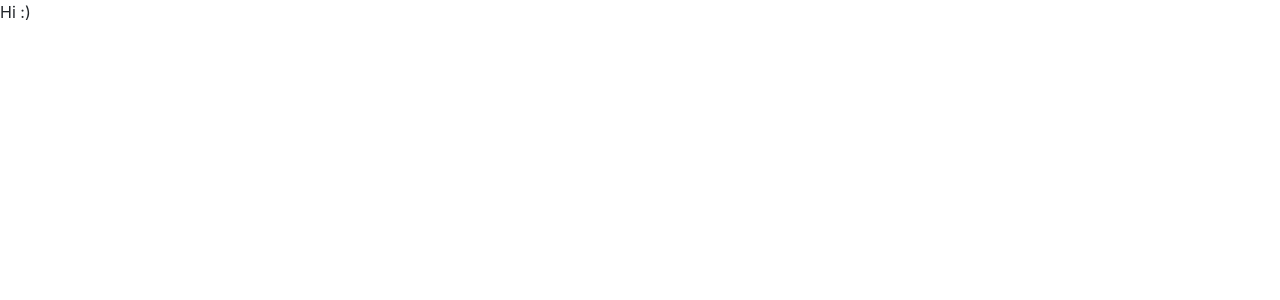
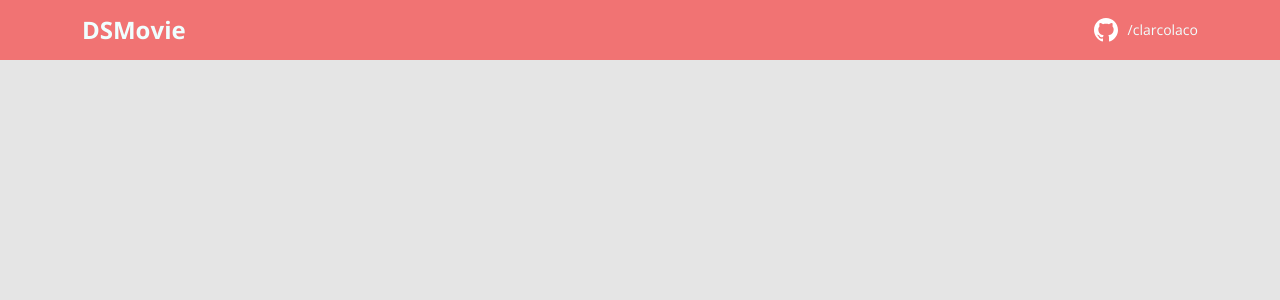
Before and after one commit to clarcolaco/dsmovie, a React (Create React App) app in the folder frontend/: page / in a window 1280 px wide. Shown: the top 300 px of the page. Built offline with nearby package versions, Linux system fonts and the light colour scheme.

Commit message:
Adding navbar

```diff
--- a/frontend/public/index.html
+++ b/frontend/public/index.html
@@ -11,7 +11,7 @@
 
   <link rel="manifest" href="%PUBLIC_URL%/manifest.json" />
 
-  <title>React App</title>
+  <title>DSMovie ♥</title>
 </head>
 
 <body>
--- a/frontend/src/App.tsx
+++ b/frontend/src/App.tsx
@@ -1,10 +1,10 @@
 import React from 'react';
+import Navbar from './components/Navbar';
 
 function App() {
   return (
-    <div className="App">
-      Hi :)
-    </div>
+    //html semantico
+    <Navbar />
   );
 }
 
--- /dev/null
+++ b/frontend/src/components/Navbar/index.tsx
@@ -0,0 +1,23 @@
+
+import { ReactComponent as GithubIcon } from 'assets/img/github.svg';
+import './styles.css';
+
+export default function Navbar() {
+      return (
+            //html semantico
+
+            <header>
+                  <nav className="container">
+                        <div className="dsmovie-nav-content">
+                              <h1>DSMovie</h1>
+                              <a href="https://github.com/clarcolaco/">
+                                    <div className="dsmovie-contact-container">      <GithubIcon />
+                                          <p className="dsmovie-contact-link">/clarcolaco</p>
+                                    </div>
+                              </a>
+                        </div>
+                  </nav>
+            </header>
+      );
+
+}
--- /dev/null
+++ b/frontend/src/components/Navbar/styles.css
@@ -0,0 +1,30 @@
+header {
+      height: 60px;
+      background-color: var(--color-primary);
+      display: flex;
+      align-items: center;
+      color: azure;
+}
+
+.dsmovie-nav-content {
+      display: flex;
+      justify-content: space-between;
+      align-items: center;
+
+}
+
+.dsmovie-nav-content h1 {
+      margin: 0px;
+      font-weight: 700;
+      font-size: 24px;
+}
+
+.dsmovie-contact-container {
+      display: flex;
+      align-items: center;
+}
+
+.dsmovie-contact-link {
+      margin: 0px 0px 0px 10px;
+      font-size: 14px;
+}
--- a/frontend/src/index.css
+++ b/frontend/src/index.css
@@ -1,13 +1,19 @@
-body {
-  margin: 0;
-  font-family: -apple-system, BlinkMacSystemFont, 'Segoe UI', 'Roboto', 'Oxygen',
-    'Ubuntu', 'Cantarell', 'Fira Sans', 'Droid Sans', 'Helvetica Neue',
-    sans-serif;
-  -webkit-font-smoothing: antialiased;
-  -moz-osx-font-smoothing: grayscale;
+@import url('https://fonts.googleapis.com/css2?family=Open+Sans:wght@400;700&display=swap');
+
+:root {
+  --color-primary: #f17373;
 }
 
-code {
-  font-family: source-code-pro, Menlo, Monaco, Consolas, 'Courier New',
-    monospace;
+* {
+  box-sizing: border-box;
+  font-family: 'Open Sans', sans-serif;
 }
+
+html, body {
+  background-color: #E5E5E5;
+}
+
+a, a:hover {
+  text-decoration: none;
+  color: unset;
+}
--- a/frontend/tsconfig.json
+++ b/frontend/tsconfig.json
@@ -1,5 +1,6 @@
 {
   "compilerOptions": {
+    "baseUrl": "./src",
     "target": "es5",
     "lib": [
       "dom",
```
Also changed, not shown: frontend/src/assets/img/github.svg (added).
